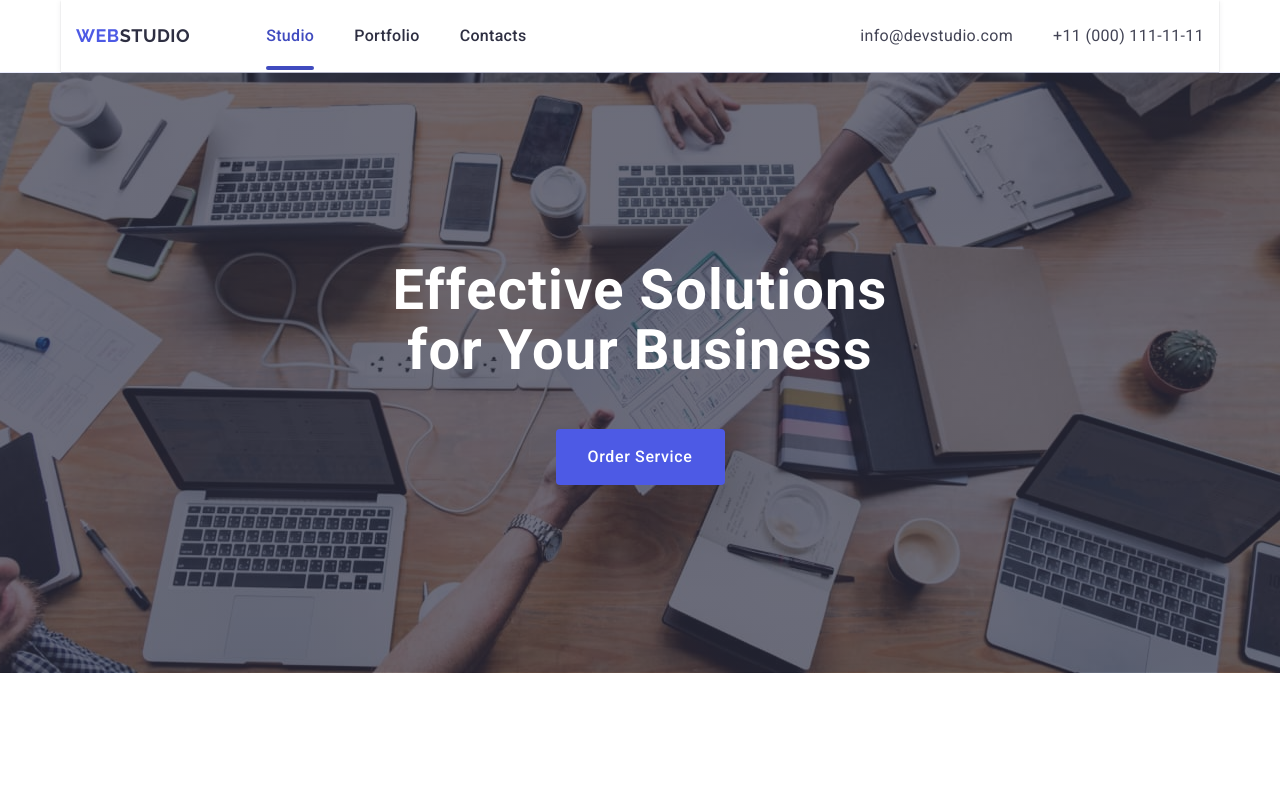
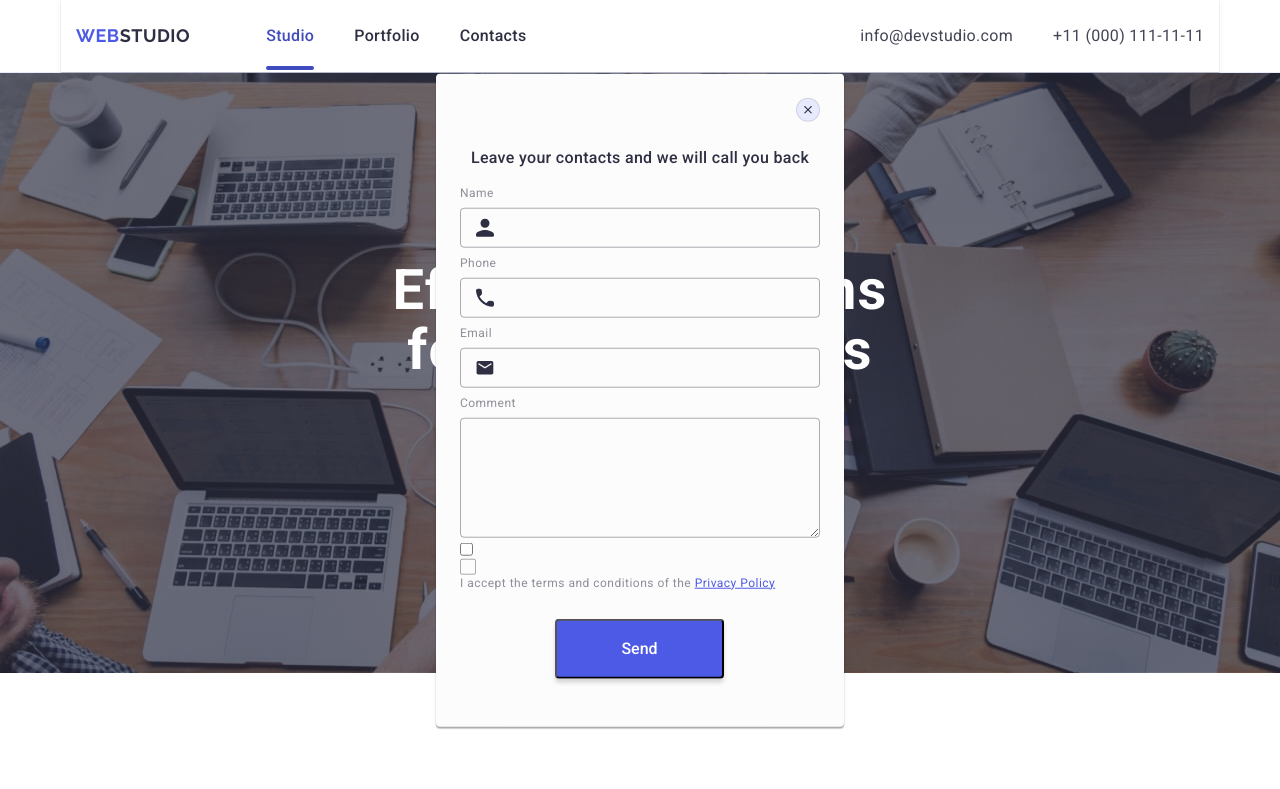
Before and after one commit to Volodymyr-Sainchuk/goit-markup-hw-05, a plain HTML site: page index.html in a window 1280 px wide. Shown: the top 789 px of the page. Drawn offline with nearby package versions, Linux system fonts and the light colour scheme.

Commit message:
fixed bugs

```diff
--- a/index.html
+++ b/index.html
@@ -392,7 +392,7 @@
         </div>
       </footer>
     </div>
-    <div class="backdrop">
+    <div class="backdrop, is-shown">
       <div class="modal">
         <button class="button-modal" type="button">
           <svg class="close-modal" width="8" height="8">
@@ -410,8 +410,8 @@
               <use href="./images/icons.svg#icon-user"></use>
             </svg>
           </div>
-
           <div>
+            <div class="first-modal-label-div">
               <label class="moodal-form-label" for="phone"> <span class="modal-imput-span-second">Phone</span></label>
             </div>
             <div class="modal-input-wrap">
@@ -420,7 +420,9 @@
                 <use href="./images/icons.svg#icon-phone"></use>
               </svg>
             </div>
+          </div>
           <div>
+            <div class="first-modal-label-div">
               <label class="moodal-form-label" for="email"> <span class="modal-imput-span-second">Email</span></label>
             </div>
             <div class="modal-input-wrap">
@@ -429,7 +431,9 @@
                 <use href="./images/icons.svg#icon-message"></use>
               </svg>
             </div>
+          </div>
           <div>
+            <div class="first-modal-label-div">
               <label class="moodal-form-label" for="textarea">
                 <span class="modal-imput-span-second">Comment</span></label
               >
@@ -438,7 +442,7 @@
               <textarea class="input-modal textarea-modal" name="textarea" id="textarea" placeholder="Text input">
               </textarea>
             </div>
-
+          </div>
           <div>
             <label class="moodal-form-label">
               <div class="modal-input-wrap">
```
Lines whose indentation alone changed are shown as unchanged.
